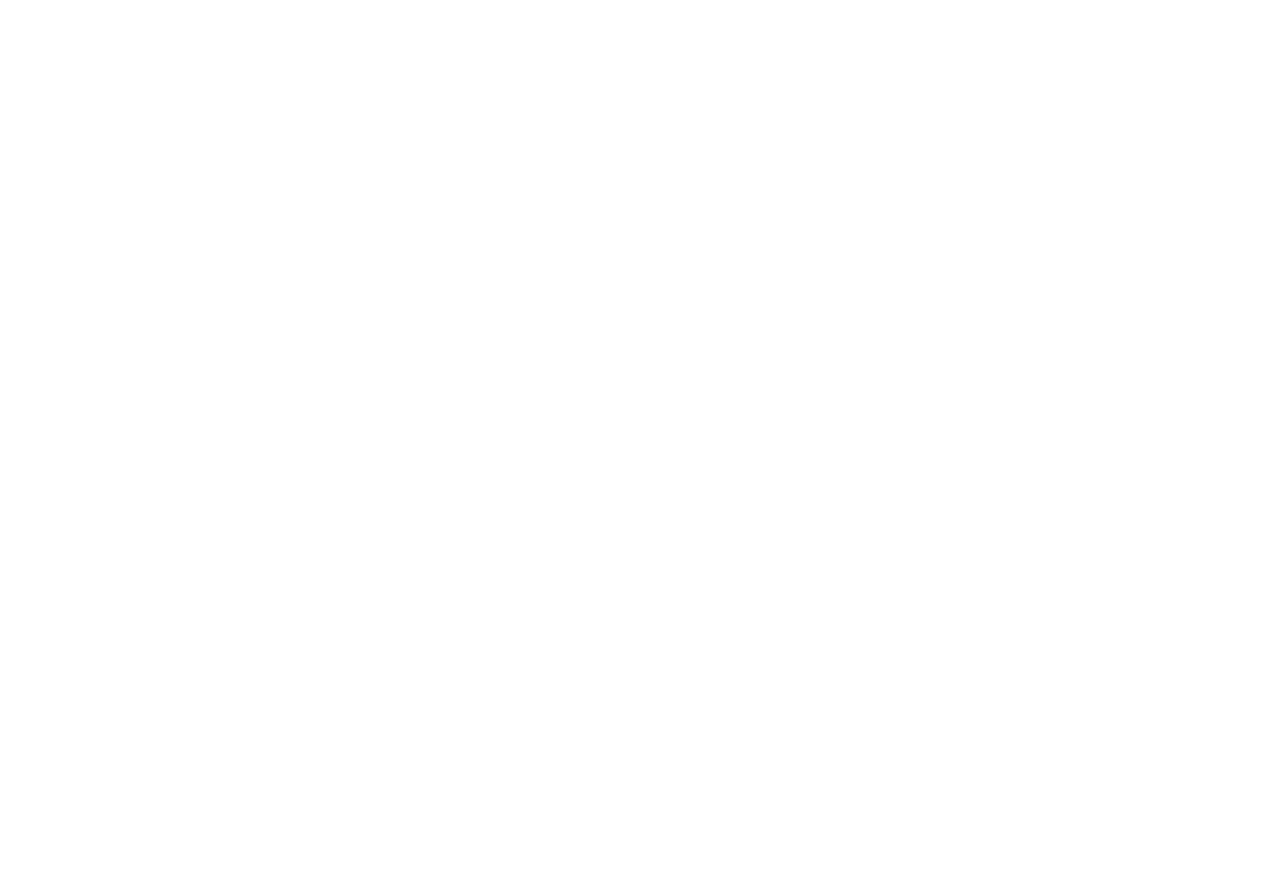
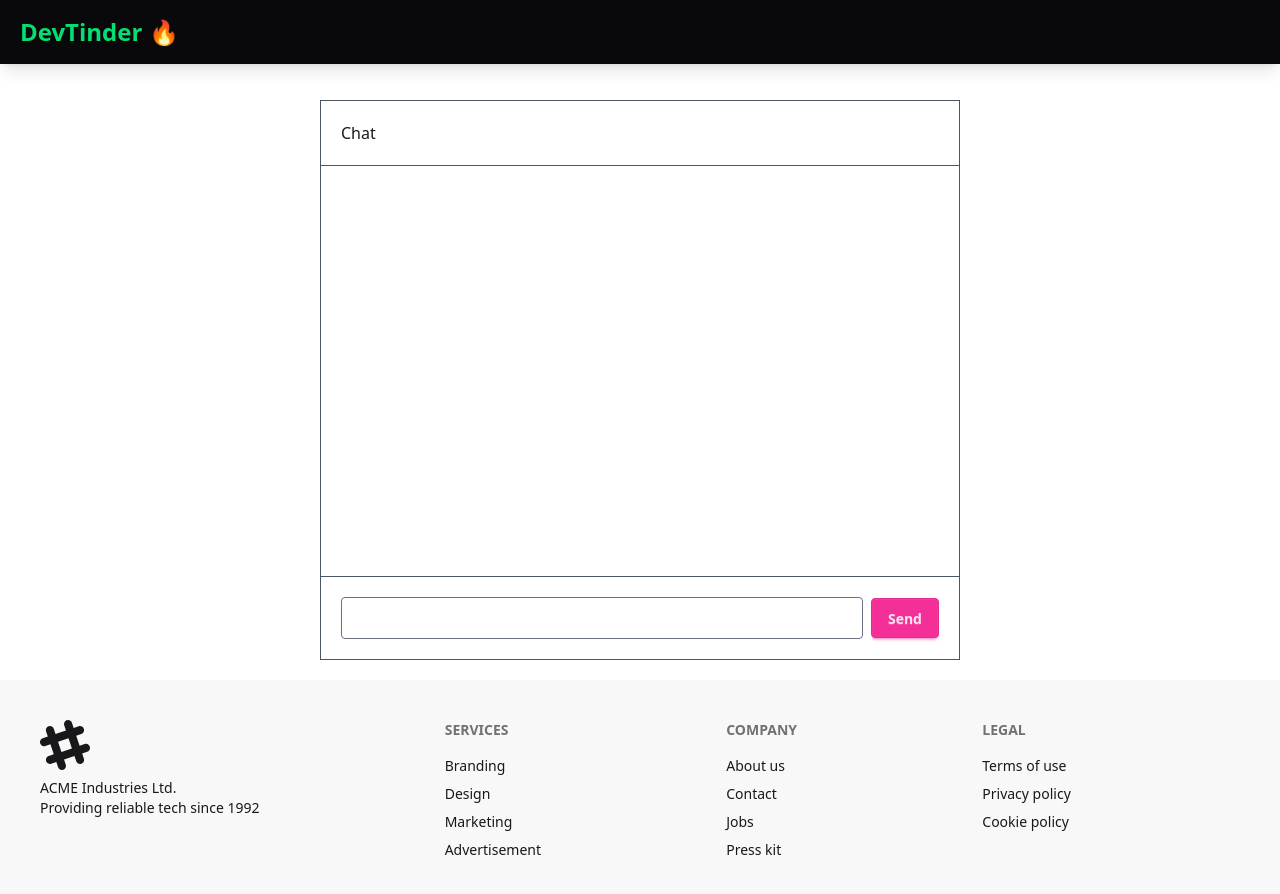
Before and after one commit to MohdAinul/devtinder-frontend, a React (Vite) app: page /chat/1 in a window 1280 px wide. Before the commit this address had no page. Shown: the top 894 px of the page. Before the commit the page ends 800 px from the top, so only its background shows below. Built offline with nearby package versions, Linux system fonts and the light colour scheme; no server answers.

Commit message:
add chat component and install socket.io

```diff
--- a/src/App.jsx
+++ b/src/App.jsx
@@ -7,6 +7,7 @@
 import Feed from "./components/Feed";
 import Connections from "./components/Connections";
 import Requests from "./components/Requests";
+import Chat from "./components/Chat";
 
 function App() {
   return (
@@ -20,6 +21,7 @@
               <Route path="/profile" element={<Profile />} />
               <Route path="/connections" element={<Connections />} />
               <Route path="/requests" element={<Requests />} />
+              <Route path="/chat/:targetUserId" element={<Chat />} />
             </Route>
           </Routes>
         </BrowserRouter>
--- a/src/components/Chat.jsx
+++ b/src/components/Chat.jsx
@@ -1,5 +1,18 @@
+import { useParams } from "react-router-dom";
+
 const Chat = () => {
-  return <div> chat </div>;
+  const { targetUserId } = useParams();
+  console.log(targetUserId);
+  return (
+    <div className="w-1/2 mx-auto border border-gray-600 m-5 h-[70vh] flex flex-col">
+      <h1 className="p-5 border-b border-gray-600">Chat</h1>
+      <div className="flex-1 overflow-scroll p-5">{/* display message */}</div>
+      <div className="p-5 border-t border-gray-600 flex items-center gap-2">
+        <input className="flex-1 border border-gray-500 text-white rounded p-2"></input>
+        <button className="btn btn-secondary">Send</button>
+      </div>
+    </div>
+  );
 };
 
 export default Chat;
--- a/src/components/Connections.jsx
+++ b/src/components/Connections.jsx
@@ -3,6 +3,7 @@
 import { useEffect, useState } from "react";
 import { useDispatch, useSelector } from "react-redux";
 import { addConnection, removeConnection } from "../utils/conectionSlice";
+import { Link } from "react-router-dom";
 
 const Connections = () => {
   const connections = useSelector((store) => store.connections);
@@ -18,7 +19,7 @@
       dispatch(addConnection(connections.data.data));
       //   console.log(connections.data.data);
     } catch (error) {
-      console.log(error);
+      console.error(error);
     }
   };
 
@@ -64,6 +65,9 @@
               {age && gender && <p>{age + " " + gender}</p>}
               <p>{about}</p>
             </div>
+            <Link to={"/chat/" + _id}>
+              <button className="btn btn-primary">Chat</button>
+            </Link>
           </div>
         );
       })}
```
Also changed, not shown: 1 other file (tests, documents, lock files or other folders).
